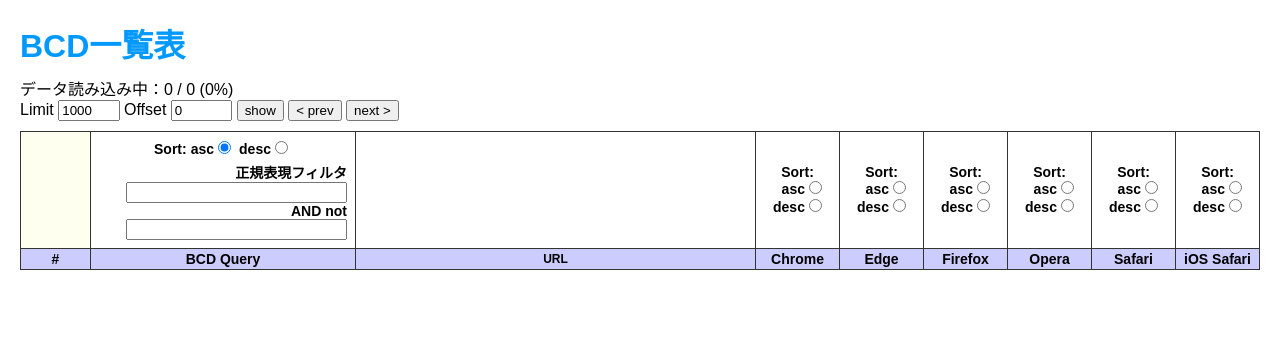
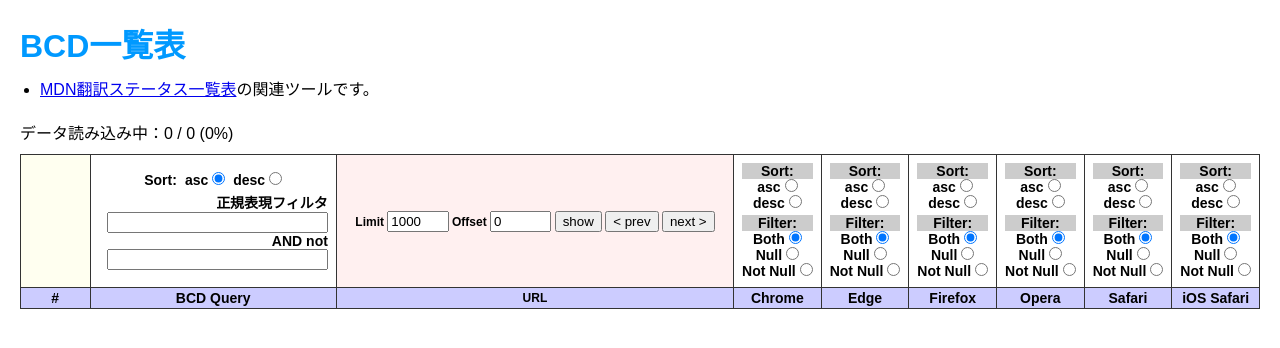
Before and after one commit to debiru/mdn-translation-docs, a PHP site: page /bcd/index.php in a window 1280 px wide. Shown: the top 348 px of the page. Run offline with PHP 8.4, Linux system fonts and the light colour scheme; lists and menus that the app fills with data are empty.

Commit message:
impl BCD table gamma ver

```diff
--- a/bcd/index.php
+++ b/bcd/index.php
@@ -9,6 +9,9 @@
   <body>
     <header>
       <h1><a href="/">BCD一覧表</a></h1>
+      <ul>
+        <li><a href="https://mdn.lavoscore.org/">MDN翻訳ステータス一覧表</a>の関連ツールです。</li>
+      </ul>
     </header>
     <main id="tableWrapper"><table id="table">
       <thead>
--- a/bcd/script.js
+++ b/bcd/script.js
@@ -96,6 +96,8 @@
       }
       NS.thead.prepend(tr);
       Sub.FilterItem.createFilterElements();
+
+      NS.filters.url.append(NS.pager.block);
     },
     main() {
       Sub.FetchManip.fetch(data => {
@@ -277,6 +279,7 @@
       },
       filter(preventResetOffset) {
         Sub.FilterItem.execRegexFilters();
+        Sub.FilterItem.execRadioFilters();
 
         NS.filteredRecords = [];
         for (const record of NS.fullRecords) {
@@ -330,12 +333,20 @@
         Sub.RadioSet.create('bcdQuery', labels, true);
         for (const browser of NS.browsers) {
           Sub.RadioSet.create(browser, labels, true);
+          Sub.RadioSet.create(browser, ['Both', 'Null', 'Not Null']);
         }
         Sub.RegexFilter.create('bcdQuery');
       },
       execRegexFilters() {
-        for(const key of Object.keys(NS.regexFilters)) {
+        for (const key of Object.keys(NS.regexFilters)) {
           Sub.RegexFilter.filterRecords(key);
+        }
+      },
+      execRadioFilters() {
+        for (const browser of NS.browsers) {
+          const key = Util.sprintf('radio-%s', browser);
+          const radios = NS.radios[key];
+          Sub.RadioSet.filterRecords(radios);
         }
       },
     },
@@ -395,7 +406,7 @@
         const th = NS.filters[key];
         const div = document.createElement('div');
         div.className = 'group';
-        if (isSort) div.innerHTML = '<span class="sortLabel">Sort: </span>';
+        div.innerHTML = Util.sprintf('<span class="groupLabel">%s: </span>', isSort ? 'Sort' : 'Filter');
         for (const labelStr of labels) {
           const label = document.createElement('label');
           const textNode = document.createTextNode(labelStr);
@@ -414,6 +425,15 @@
         }
         NS.radios[name][0].setAttribute('checked', 'checked');
         th.append(div);
+      },
+      filterRecords(radios) {
+        const radioValue = Sub.Util.getCheckedRadioValue(radios);
+        const [browser, value] = radioValue.split(/\./);
+        for (const record of NS.fullRecords) {
+          const recordValue = record.support[browser].numValue;
+          if (value === 'Null') record.updateMatch(recordValue == null);
+          if (value === 'Not Null') record.updateMatch(recordValue != null);
+        }
       },
     },
     Main: {
--- a/bcd/style.css
+++ b/bcd/style.css
@@ -34,8 +34,9 @@ header ul.updates {
 .controlWrapper {
   margin-bottom: 10px;
 }
-.controlWrapper .pagerBlock input[type="text"] {
+#tableWrapper .pagerBlock input[type="text"] {
   width: 4em;
+  margin: 0;
 }
 #table {
   border-spacing: 0;
@@ -74,6 +75,13 @@ header ul.updates {
 #filters th > *:not(:first-child) {
   margin-top: 4px;
 }
+#filters .bcdQuery .group {
+  display: flex;
+  flex-wrap: wrap;
+  justify-content: center;
+  align-items: center;
+  column-gap: 8px;
+}
 #filters .block {
   display: inline-block;
   text-align: right;
@@ -81,24 +89,12 @@ header ul.updates {
 #filters .block label {
   display: block;
 }
-#filters .group {
-  display: inline-block;
-  text-align: right;
-}
-#filters .bcdQuery .group {
-  display: flex;
-  flex-wrap: wrap;
-  justify-content: center;
-  align-items: center;
-}
-#filters .group .sortLabel {
+#filters .browser .group .groupLabel {
   display: block;
-  text-align: center;
+  background: #ccc;
 }
 #filters .group label {
   display: block;
-  margin: 0 4px;
-  line-height: 1.3;
 }
 #filters label input[type="text"] {
   margin-left: 8px;
@@ -117,8 +113,12 @@ header ul.updates {
 #table tbody tr {
   counter-increment: count;
 }
-#table tbody .count, #table thead #filters .count {
+#table tbody .count,
+#table thead #filters .count {
   background: #fffff0;
+}
+#table thead #filters .url {
+  background: #fff0f0;
 }
 #table tbody .count::before {
   content: counter(count);
--- a/index.php
+++ b/index.php
@@ -14,6 +14,7 @@ function output($str) { echo esc_html($str); }
     <header>
       <h1><a href="/">MDN翻訳ステータス一覧表</a></h1>
       <ul>
+        <li><a href="https://mdn-bcd.lavoscore.org/">BCD一覧表</a>も公開しています。</li>
         <li>毎日更新しています。1日1回、リポジトリを最新の状態にしてファイルを全スキャンした結果を json に出力しています。
           <ul>
             <li>nth の値はスキャンごとに変動する可能性があります。nth は ID ではないのでご注意ください。</li>
```
